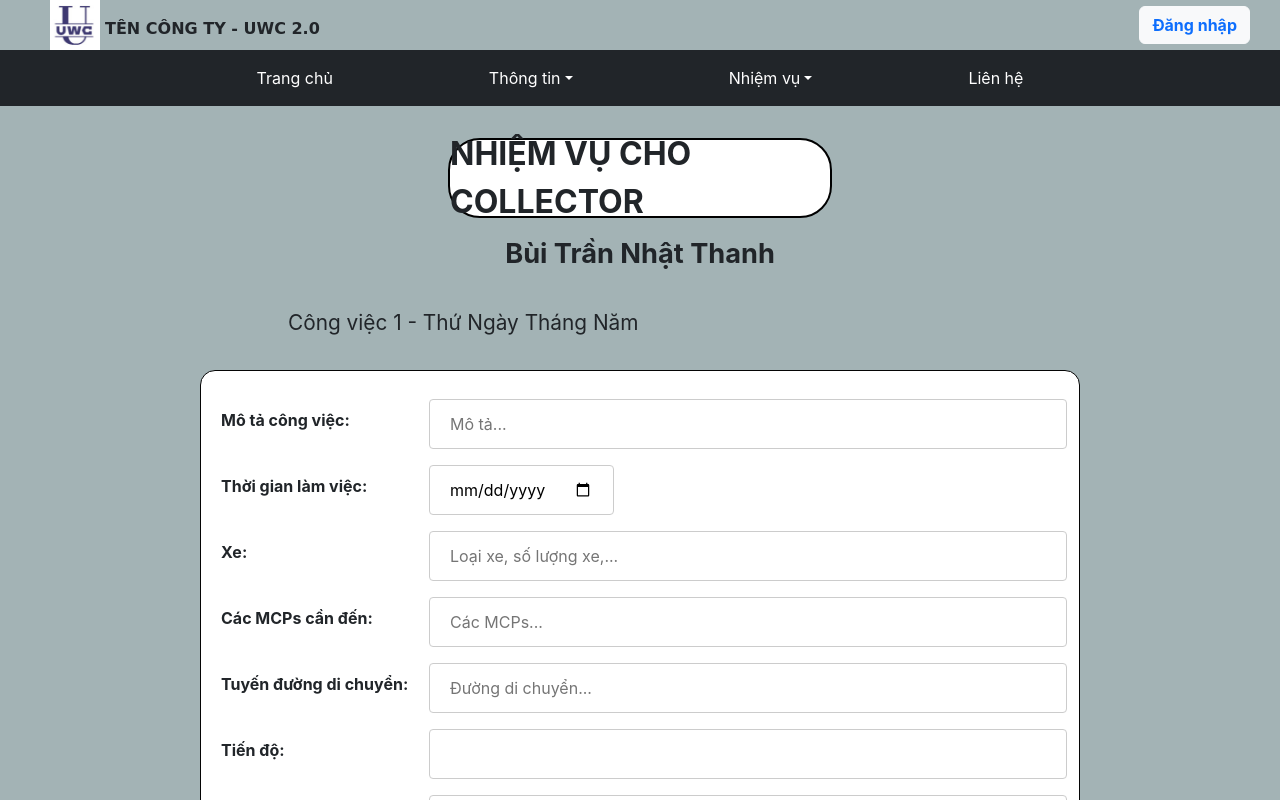
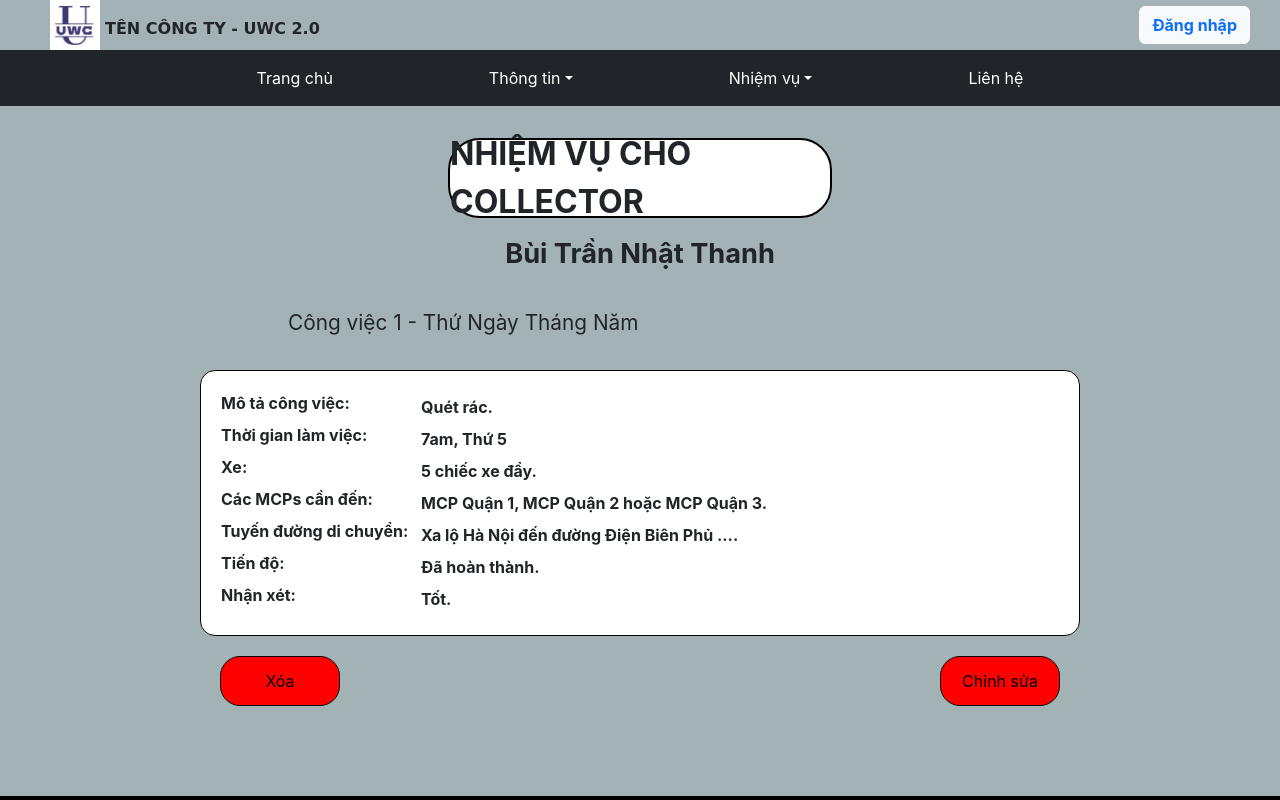
Before and after one commit to ChinhLuCSE/Avenger_UWC, a React (Create React App) app: page /task/modify in a window 1280 px wide. Shown: the top 800 px of the page. Built offline with nearby package versions, Linux system fonts and the light colour scheme; the HTML template or start-up script is replaced by a standard one.

Commit message:
thanh-final

```diff
--- a/src/App.js
+++ b/src/App.js
@@ -6,7 +6,8 @@ import Header from './components/header/Header'
 import Navbar from './components/navbar/Navbar'
 import HomeTask from './components/task/homeTask/HomeTask'
 import TaskDetail from './components/task/taskDetail/TaskDetail'
-import ModifyTask from './components/task/modifyTask/ModifyTask'
+import AddTask from './components/task/modifyTask/AddTask'
+import ModifyTask from './components/task/verifyTask/ModifyTask';
 import Login from './components/signin/login/Login'
 import ForgotPassword from './components/signin/forgot_password/ForgotPassword'
 ;
@@ -22,6 +23,7 @@ function App() {
                   <Route path="/" element={<Home/>} />
                   <Route path="/task" element={<HomeTask/>} />
                   <Route path="/task/detail" element={<TaskDetail/>} />
+                  <Route path="/task/addtask" element={<AddTask/>} />
                   <Route path="/task/modify" element={<ModifyTask/>} />
                   <Route path="/login" element={<Login/>} />
                   <Route path="/login/forgotpw" element={<ForgotPassword/>} />
--- a/src/components/task/modifyTask/ModifyTask.js
+++ b/src/components/task/modifyTask/AddTask.js
@@ -1,16 +1,7 @@
-import "./ModifyTask.css"
+import "./AddTask.css"
 import {Link} from 'react-router-dom';
 
-const ModifyTask = () => {
-
-    const click_modal = () => {
-        document.getElementById("myModal").style.display = "block";
-    }
-
-    const close_modal = () => {
-        document.getElementById("myModal").style.display = "none";
-    }
-
+const AddTask = () => {
     return (
     <>
         <div class="task-detail">
@@ -87,40 +78,14 @@ const ModifyTask = () => {
         <div className="staff-task-verify">
             <table>
                 <tr>
-                    <th className="delete" onClick={click_modal}>
-                        <button className="modi">Xóa</button>
-                    </th>
                     <th className="update">
-                        <button className="modi">Chỉnh sửa</button>
+                    <Link to="/task/detail"><button className="modi">Trở về</button></Link>
                     </th>
                 </tr>
             </table>
-        </div>
-
-        <div id="myModal" class="modal">
-            <div class="modal-content">
-                <div>
-                    <span class="close" onClick={close_modal} id="right-div">&times;</span>
-                </div><br></br>
-                <div class="container">
-                    <h3>Xác nhận xóa nhiệm vụ?</h3>
-                    <div class="area-verify">
-                        <table>
-                            <tr>
-                                <th className="verify">
-                                <Link to="/task/detail"><button className="modi">Xác nhận</button></Link>
-                                </th>
-                                <th className="cancel" onClick={close_modal}>
-                                    <button className="modi">Hủy</button>
-                                </th>
-                            </tr>
-                        </table>
-                    </div>
-                </div>
-            </div>
         </div>
     </>
     );
 }
 
-export default ModifyTask;
+export default AddTask;
--- a/src/components/task/taskDetail/TaskDetail.css
+++ b/src/components/task/taskDetail/TaskDetail.css
@@ -55,3 +55,8 @@
     margin-left: 3rem;
     margin-top:1rem;
 }
+.task:hover{
+    color: black;
+    text-decoration: none;
+    cursor: pointer;
+}
--- a/src/components/task/taskDetail/TaskDetail.js
+++ b/src/components/task/taskDetail/TaskDetail.js
@@ -26,7 +26,7 @@ const TaskDetail = () =>{
                         Tháng 12 năm 2022
                     <AiOutlineArrowRight className="arrow right-arrow"/>
                 </div>
-                <button className="add-task-button"><Link to="/task/modify">Thêm nhiệm vụ</Link></button>
+                <button className="add-task-button"><Link to="/task/addtask">Thêm nhiệm vụ</Link></button>
                 <button className="notify-button">Gửi thông báo</button>
             </div>
             <ul className="task-box">
@@ -37,7 +37,7 @@ const TaskDetail = () =>{
                                 <span>{task.day}</span>
                                 <div className="task-list">
                                     {
-                                        task.task.map(e=><p>{e}</p>)
+                                        task.task.map(e=><Link to="/task/modify"><p class="task">{e}</p></Link>)
                                     }
                                 </div>
                             </li>
--- /dev/null
+++ b/src/components/task/verifyTask/ModifyTask.css
@@ -0,0 +1,111 @@
+.task-detail{
+    display:flex;
+}
+.staff-box{
+    display:flex;
+    margin-top: 1rem;
+}
+.staff-task{
+    font-size: 1.3rem;
+    padding-top: 2rem;
+    padding-left: 18rem;
+    padding-bottom: 2rem;
+}
+.staff-box span{
+    font-size: 1.7rem;
+}
+.staff-task-info{
+    margin: 0 auto;
+    width: 55rem;
+    /*height: 30rem;*/
+    background: rgb(255, 255, 255);
+    padding: 20px;
+    border: 1px solid rgb(5, 5, 5);
+    border-radius: 15px;
+    box-sizing: border-box;
+    flex-direction: column;
+}
+table{
+    width: 100%;
+}
+.col-name-info-task{
+    width: 200px;
+}
+input[type=text], select {
+    width: 100%;
+    padding: 12px 20px;
+    margin: 8px 8px;
+    display: inline-block;
+    border: 1px solid #ccc;
+    border-radius: 4px;
+    box-sizing: border-box;
+}
+input[type=date], select {
+    padding: 12px 20px;
+    margin: 8px 8px;
+    display: inline-block;
+    border: 1px solid #ccc;
+    border-radius: 4px;
+    box-sizing: border-box;
+}
+.staff-task-verify{
+    margin: 0 auto;
+    width: 55rem;
+    padding: 20px;
+}
+button.modi{
+    width: 120px;
+    height: 50px;
+    background: rgb(255, 0, 0);
+    border: 1px solid rgb(5, 5, 5);
+    border-radius: 20px;
+    box-sizing: border-box;
+    color:rgb(0, 0, 0);
+}
+.verify{
+    float: left;
+}
+.update,.cancel{
+    float: right;
+}
+.modal {
+    display: none; /* Hidden by default */
+    position: fixed; /* Stay in place */
+    z-index: 1; /* Sit on top */
+    left: 0;
+    top: 0;
+    width: 100%; /* Full width */
+    height: 100%; /* Full height */
+    overflow: auto; /* Enable scroll if needed */
+    background-color: rgb(0,0,0); /* Fallback color */
+    background-color: rgba(0,0,0,0.4); /* Black w/ opacity */
+}
+/* Modal Content/Box */
+.modal-content {
+    background-color: rgb(110, 110, 110);
+    margin: 15% auto; /* 15% from the top and centered */
+    padding: 20px;
+    border: 1px solid rgb(0, 0, 0);
+    width: 500px; /* Could be more or less, depending on screen size */
+    align-items: center;
+    text-align: center;
+    border-radius: 20px;
+}
+/* The Close Button */
+.close {
+    color: rgb(255, 255, 255);
+    float: right;
+    font-size: 28px;
+    font-weight: bold;
+}
+.close:hover,
+.close:focus {
+    color: black;
+    text-decoration: none;
+    cursor: pointer;
+}
+.area-verify{
+    margin: 0 auto;
+    width: 100%;
+    padding: 20px;
+}
--- /dev/null
+++ b/src/components/task/verifyTask/ModifyTask.js
@@ -0,0 +1,126 @@
+import "./ModifyTask.css"
+import {Link} from 'react-router-dom';
+
+const ModifyTask = () => {
+
+    const click_modal = () => {
+        document.getElementById("myModal").style.display = "block";
+    }
+
+    const close_modal = () => {
+        document.getElementById("myModal").style.display = "none";
+    }
+
+    return (
+    <>
+        <div class="task-detail">
+            <div className="task-header">
+                NHIỆM VỤ CHO COLLECTOR
+            </div>
+            <div className="staff-box">
+                <span><strong>Bùi Trần Nhật Thanh</strong></span>
+            </div>
+        </div>
+        <div className="staff-task">
+            <span>Công việc 1 - Thứ Ngày Tháng Năm</span>
+        </div>
+        <div className="staff-task-info">
+            <table>
+                <tr>
+                    <th className="col-name-info-task">
+                        <label for="task_description">Mô tả công việc: </label>
+                    </th>
+                    <th>
+                        Quét rác.
+                    </th>
+                </tr>
+                <tr>
+                    <th>
+                        <label for="date">Thời gian làm việc: </label>
+                    </th>
+                    <th>
+                        7am, Thứ 5
+                    </th>
+                </tr>
+                <tr>
+                    <th>
+                        <label for="vehicle">Xe: </label>
+                    </th>
+                    <th>
+                        5 chiếc xe đẩy.
+                    </th>
+                </tr>
+                <tr>
+                    <th>
+                        <label for="MCP">Các MCPs cần đến: </label>
+                    </th>
+                    <th>
+                        MCP Quận 1, MCP Quận 2 hoặc MCP Quận 3.
+                    </th>
+                </tr>
+                <tr>
+                    <th>
+                        <label for="route">Tuyến đường di chuyển: </label>
+                    </th>
+                    <th>
+                        Xa lộ Hà Nội đến đường Điện Biên Phủ ....
+                    </th>
+                </tr>
+                <tr>
+                    <th>
+                        <label for="progress">Tiến độ: </label>
+                    </th>
+                    <th>
+                        Đã hoàn thành.
+                    </th>
+                </tr>
+                <tr>
+                    <th>
+                        <label for="comment">Nhận xét: </label>
+                    </th>
+                    <th>
+                        Tốt.
+                    </th>
+                </tr>
+            </table>
+        </div>
+        <div className="staff-task-verify">
+            <table>
+                <tr>
+                    <th className="delete" onClick={click_modal}>
+                        <button className="modi">Xóa</button>
+                    </th>
+                    <th className="update">
+                        <button className="modi">Chỉnh sửa</button>
+                    </th>
+                </tr>
+            </table>
+        </div>
+
+        <div id="myModal" class="modal">
+            <div class="modal-content">
+                <div>
+                    <span class="close" onClick={close_modal} id="right-div">&times;</span>
+                </div><br></br>
+                <div class="container">
+                    <h3>Xác nhận xóa nhiệm vụ?</h3>
+                    <div class="area-verify">
+                        <table>
+                            <tr>
+                                <th className="verify">
+                                <Link to="/task/detail"><button className="modi">Xác nhận</button></Link>
+                                </th>
+                                <th className="cancel" onClick={close_modal}>
+                                    <button className="modi">Hủy</button>
+                                </th>
+                            </tr>
+                        </table>
+                    </div>
+                </div>
+            </div>
+        </div>
+    </>
+    );
+}
+
+export default ModifyTask;
```
Also changed, not shown: src/components/header/Header.js (indentation only), src/components/task/modifyTask/AddTask.css (renamed from src/components/task/modifyTask/ModifyTask.css), src/components/task/verifyTask/VerifyTask.css (deleted), src/components/task/verifyTask/VerifyTask.js (deleted), 1 other file (tests, documents, lock files or other folders).
